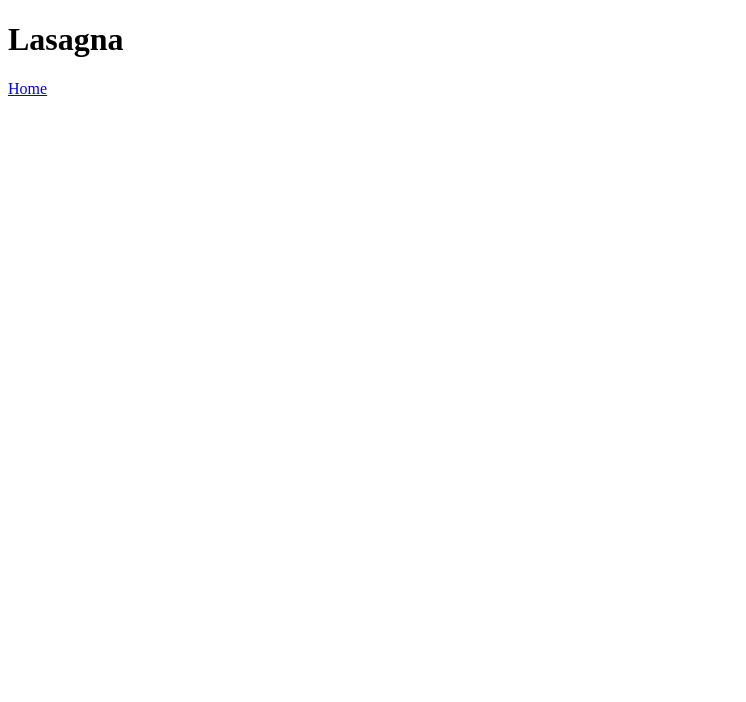
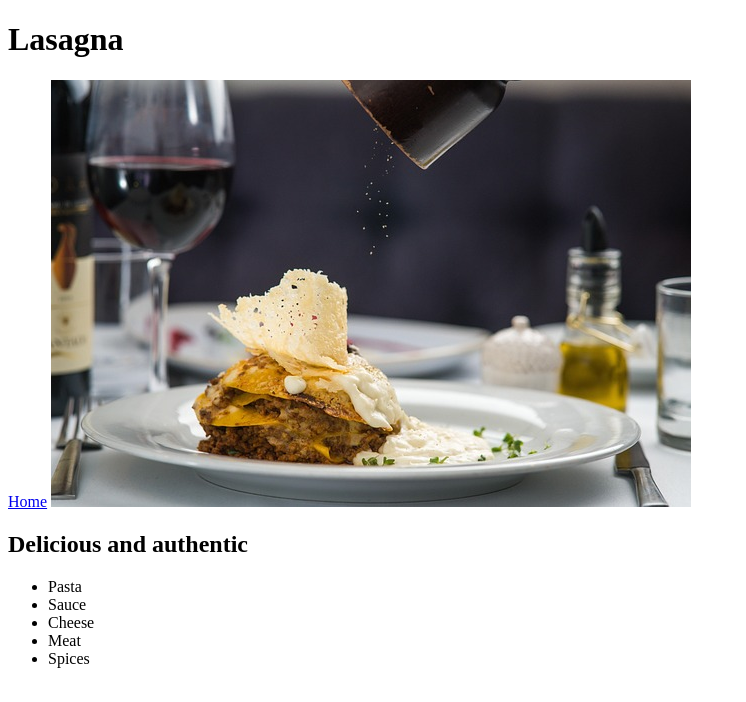
Before and after one commit to DarthWHO/odin-recipes, a plain HTML site: page recipes/lasagna.html in a window 1280 px wide. Shown: the whole page, without its empty margins (0-746 px from the left). Drawn offline with Linux system fonts and the light colour scheme.

Commit message:
completed lasagna

```diff
--- a/recipes/lasagna.html
+++ b/recipes/lasagna.html
@@ -8,5 +8,15 @@
 <body>
     <h1>Lasagna</h1>
     <a href="../index.html">Home</a>
+        <img src="/images/lasagna-5994612_640.jpg" alt="Lasagna">
+        <h2>Delicious and authentic</h2>
+        <ul>
+            <li>Pasta</li>
+            <li>Sauce</li>
+            <li>Cheese</li>
+            <li>Meat</li>
+            <li>Spices</li>
+        </ul>
+
 </body>
 </html>
```
Also changed, not shown: index.html (+1 -0 lines), images/lasagna-5994612_640.jpg (added).
